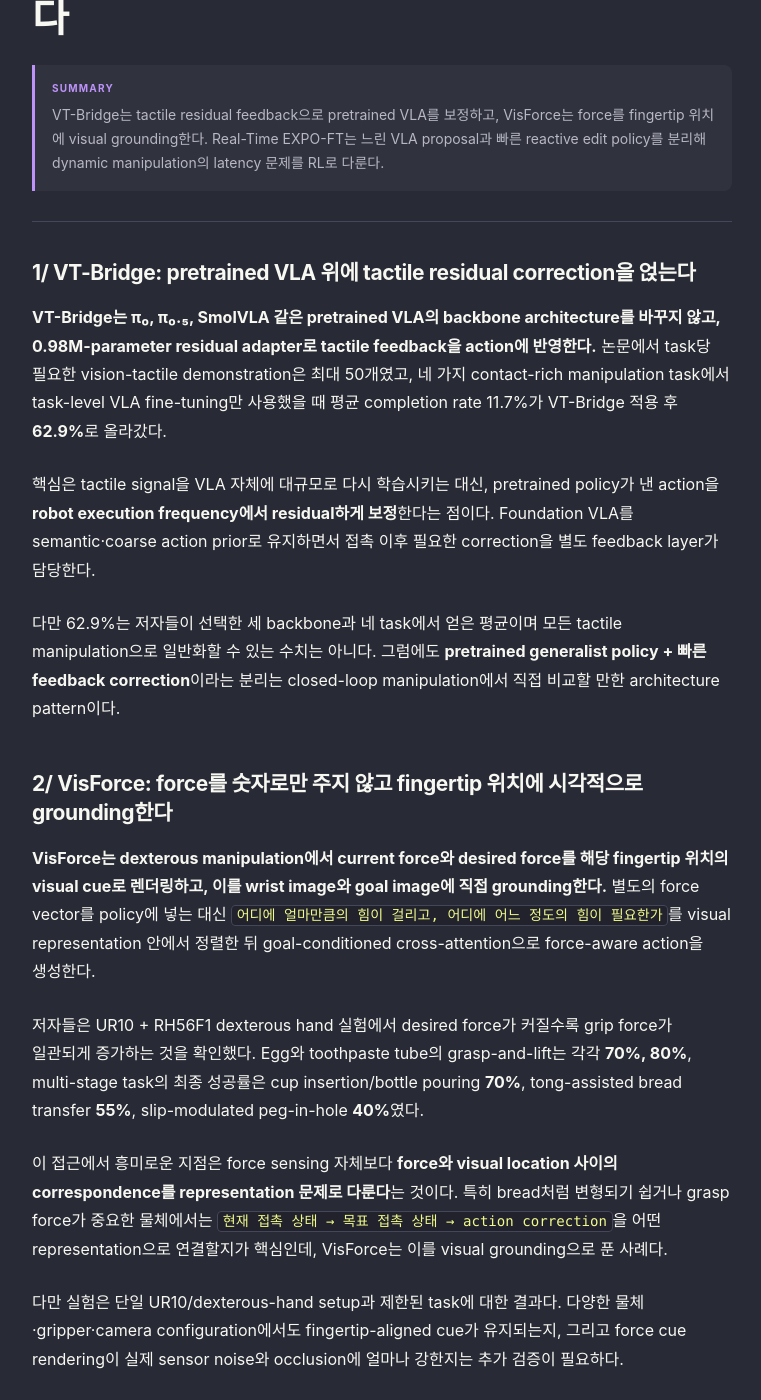
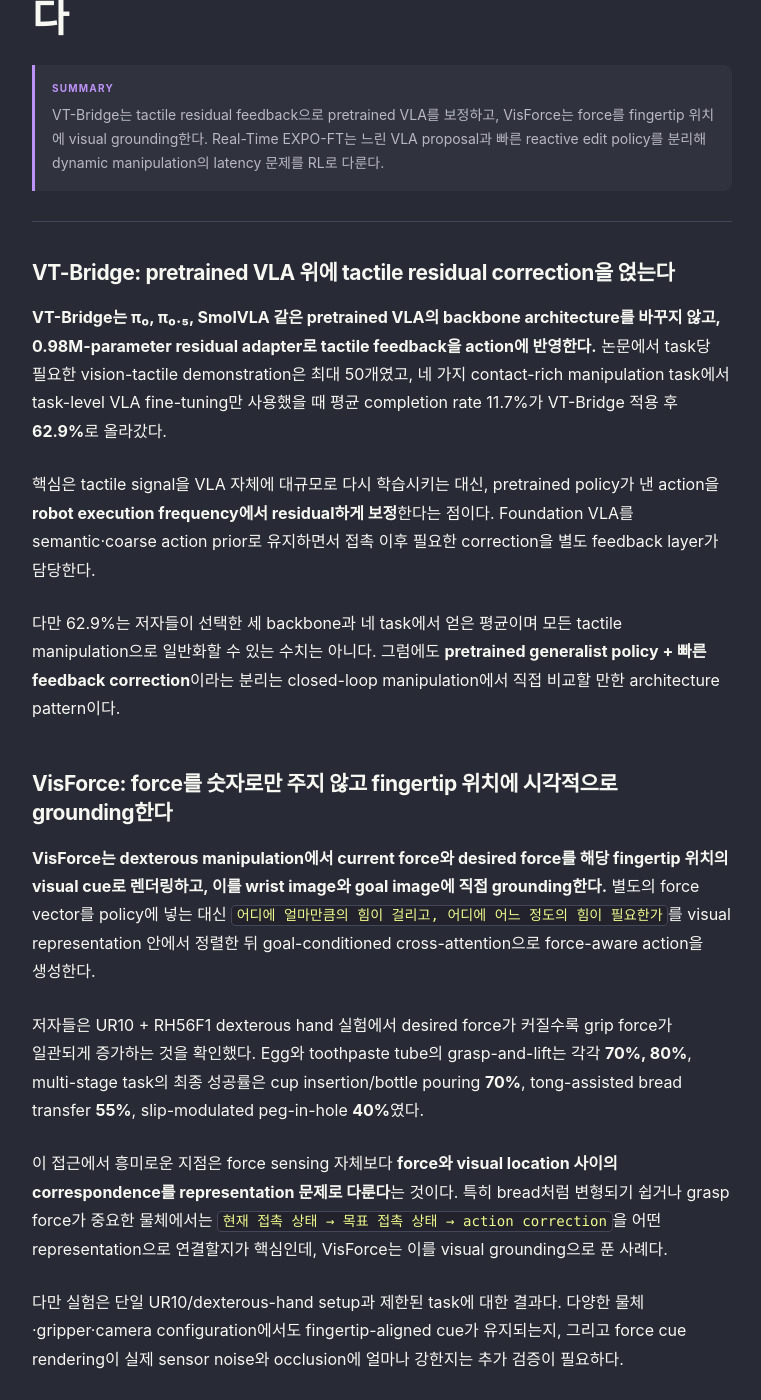
Before and after one commit to nayana224/nayana224.github.io, a Jekyll site: the page built from _research_feed/2026-09-23-research-papers.md, in a window 1280 px wide and 1400 px high, scrolled down 222 px. Shown: the whole window, without its empty margins (258-1019 px from the left). Built offline with Jekyll 4.4.1, drawn with Linux system fonts in a browser that asks for light colours; some of the changed text lies outside the part shown.

Commit message:
content: remove thread numbering from Research Feed

```diff
--- a/_research_feed/2026-09-23-research-papers.md
+++ b/_research_feed/2026-09-23-research-papers.md
@@ -7,7 +7,7 @@
 summary: "VT-Bridge는 tactile residual feedback으로 pretrained VLA를 보정하고, VisForce는 force를 fingertip 위치에 visual grounding한다. Real-Time EXPO-FT는 느린 VLA proposal과 빠른 reactive edit policy를 분리해 dynamic manipulation의 latency 문제를 RL로 다룬다."
 ---
 
-## 1/ VT-Bridge: pretrained VLA 위에 tactile residual correction을 얹는다
+## VT-Bridge: pretrained VLA 위에 tactile residual correction을 얹는다
 
 **VT-Bridge는 π₀, π₀.₅, SmolVLA 같은 pretrained VLA의 backbone architecture를 바꾸지 않고, 0.98M-parameter residual adapter로 tactile feedback을 action에 반영한다.** 논문에서 task당 필요한 vision-tactile demonstration은 최대 50개였고, 네 가지 contact-rich manipulation task에서 task-level VLA fine-tuning만 사용했을 때 평균 completion rate 11.7%가 VT-Bridge 적용 후 **62.9%**로 올라갔다.
 
@@ -15,7 +15,7 @@
 
 다만 62.9%는 저자들이 선택한 세 backbone과 네 task에서 얻은 평균이며 모든 tactile manipulation으로 일반화할 수 있는 수치는 아니다. 그럼에도 **pretrained generalist policy + 빠른 feedback correction**이라는 분리는 closed-loop manipulation에서 직접 비교할 만한 architecture pattern이다.
 
-## 2/ VisForce: force를 숫자로만 주지 않고 fingertip 위치에 시각적으로 grounding한다
+## VisForce: force를 숫자로만 주지 않고 fingertip 위치에 시각적으로 grounding한다
 
 **VisForce는 dexterous manipulation에서 current force와 desired force를 해당 fingertip 위치의 visual cue로 렌더링하고, 이를 wrist image와 goal image에 직접 grounding한다.** 별도의 force vector를 policy에 넣는 대신 `어디에 얼마만큼의 힘이 걸리고, 어디에 어느 정도의 힘이 필요한가`를 visual representation 안에서 정렬한 뒤 goal-conditioned cross-attention으로 force-aware action을 생성한다.
 
@@ -37,8 +37,7 @@
 
 다만 결과는 저자들의 dynamic-task setup과 online RL 조건에 한정된다. Sparse reward를 안정적으로 정의하기 어려운 manipulation이나 long-horizon task에서도 10분 수준의 adaptation이 유지되는지는 별도 검증이 필요하다.
 
-### Sources
-
+## Sources
 - [arXiv — VT-Bridge: Bridging Pretrained Foundation VLAs to VTLAs via Lightweight Residual Adaptation](https://arxiv.org/abs/2609.22606)
 - [VT-Bridge Project Page](https://hoxnocha.github.io/vt-bridge-web/)
 - [arXiv — VisForce: Visual Grounding of Current and Desired Forces for Goal-Conditioned Dexterous Manipulation](https://arxiv.org/abs/2609.25785)
```
Also changed, not shown: other parts of _research_feed/2026-09-23-research-papers.md (+1 -1 lines).
